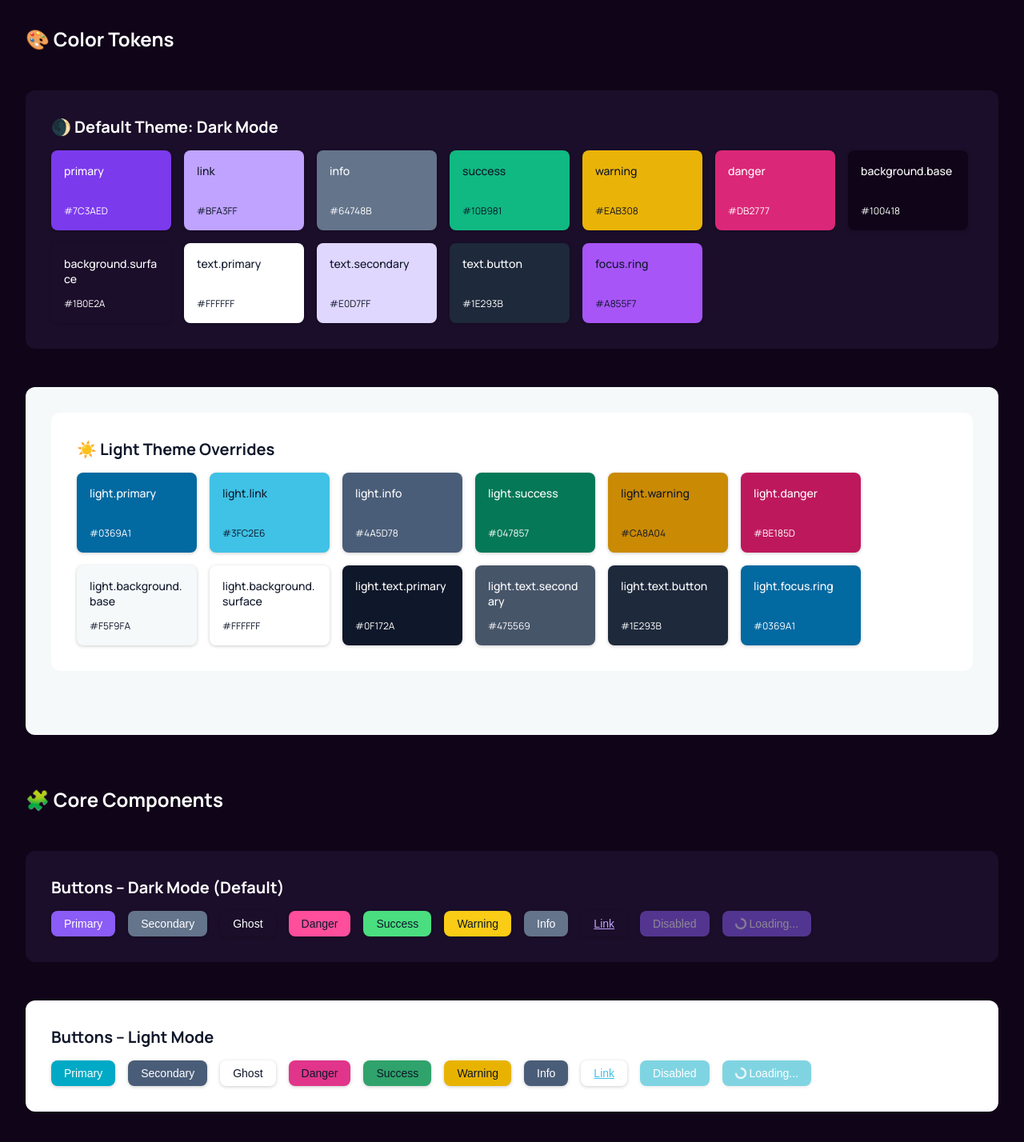
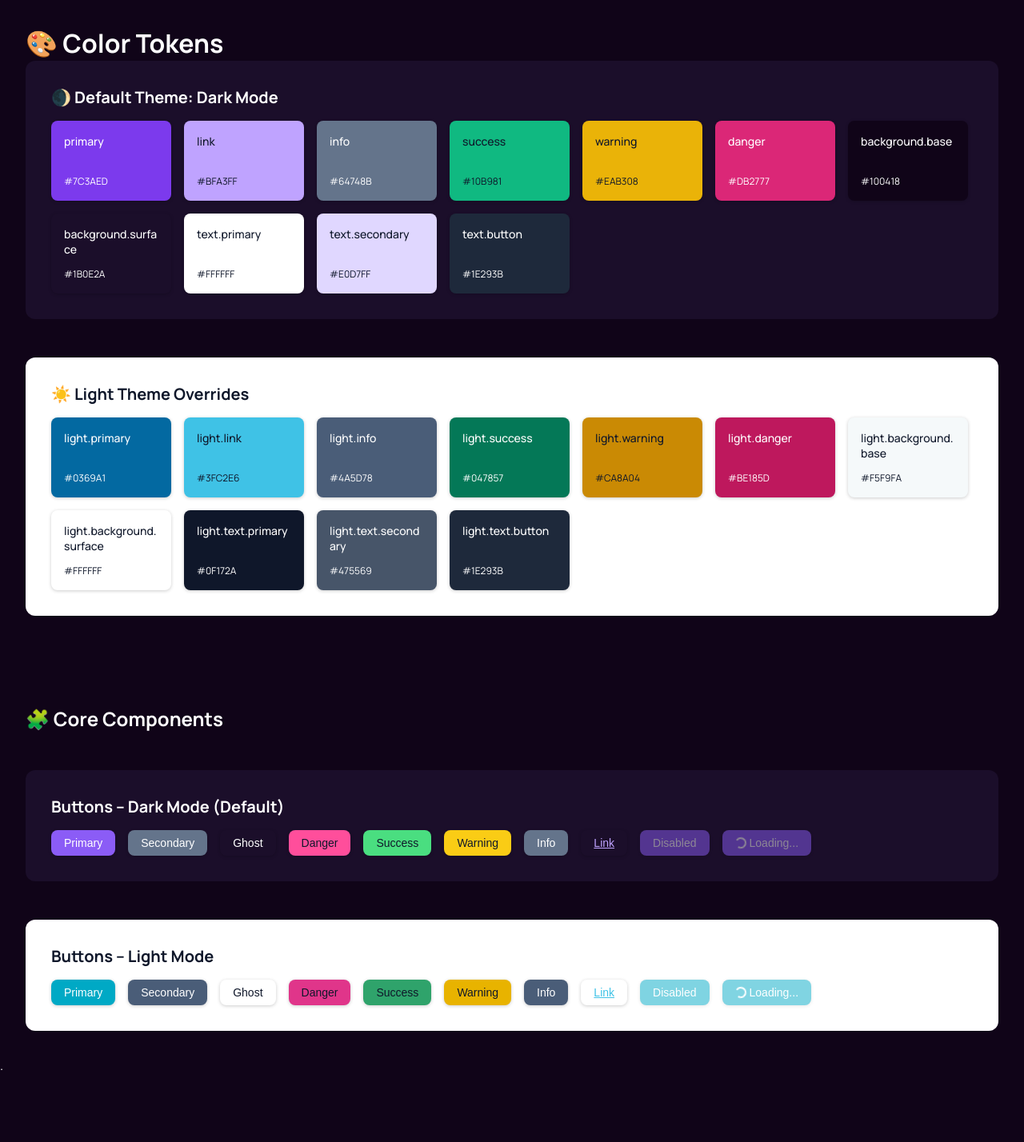
Before and after one commit to jeanetteobr/killua-ui, a React (Vite) app: page / in a window 1280 px wide. Shown: the top 1428 px of the page at 80% size. After the commit the page ends 1343 px from the top, so only its background shows below. Built offline with nearby package versions, Linux system fonts and the light colour scheme.

Commit message:
refactor(tokens): remove focus ring color and unused styles
- Removed  from both dark and light color themes in
- Cleaned up unused or redundant styles in ColorTokens page

```diff
--- a/src/pages/ColorTokens/index.tsx
+++ b/src/pages/ColorTokens/index.tsx
@@ -53,7 +53,6 @@ export const ColorTokens: React.FC = () => {
     { name: "text.primary", hex: colors.text.primary },
     { name: "text.secondary", hex: colors.text.secondary },
     { name: "text.button", hex: colors.text.button },
-    { name: "focus.ring", hex: colors.focus.ring },
   ];
 
   // ☀️ Light theme overrides
@@ -69,16 +68,11 @@ export const ColorTokens: React.FC = () => {
     { name: "light.text.primary", hex: colors.light.text.primary },
     { name: "light.text.secondary", hex: colors.light.text.secondary },
     { name: "light.text.button", hex: colors.light.text.button },
-    { name: "light.focus.ring", hex: colors.light.focus.ring },
   ];
 
   return (
     <main style={{ padding: "var(--spacing-lg)" }}>
-      <h1 style={{
-        fontSize: "var(--font-size-xl)",
-        fontWeight: "var(--font-weight-bold)",
-        marginBottom: "var(--spacing-xl)"
-      }}>
+      <h1>
         🎨 Color Tokens
       </h1>
 
@@ -86,11 +80,6 @@ export const ColorTokens: React.FC = () => {
 
       <section
         className="light-theme"
-        style={{
-          backgroundColor: "var(--background-base)",
-          padding: "var(--spacing-lg)",
-          borderRadius: "var(--radius-lg)",
-        }}
       >
         {swatchGroup("☀️ Light Theme Overrides", lightTheme)}
       </section>
--- a/src/tokens/colors.ts
+++ b/src/tokens/colors.ts
@@ -16,9 +16,7 @@ interface ColorTheme {
     secondary: string;
     button: string;
   };
-  focus: {
-    ring: string;
-  };
+
 }
 
 export interface Colors extends ColorTheme {
@@ -45,9 +43,6 @@ export const colors: Colors = {
     button: "#1E293B",
   },
 
-  focus: {
-    ring: "#A855F7",
-  },
 
   // --- LIGHT MODE OVERRIDES ---
   light: {
@@ -69,8 +64,5 @@ export const colors: Colors = {
       button: "#1E293B",
     },
 
-    focus: {
-      ring: "#0369A1",
-    },
   },
 };
```
